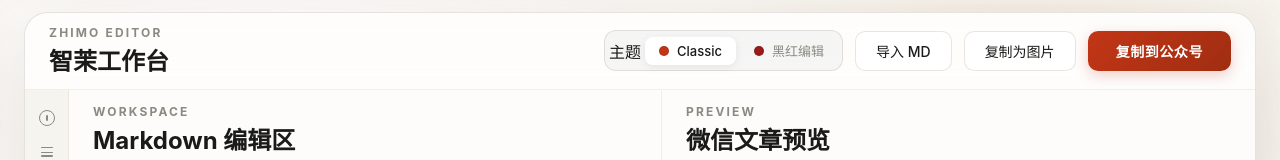
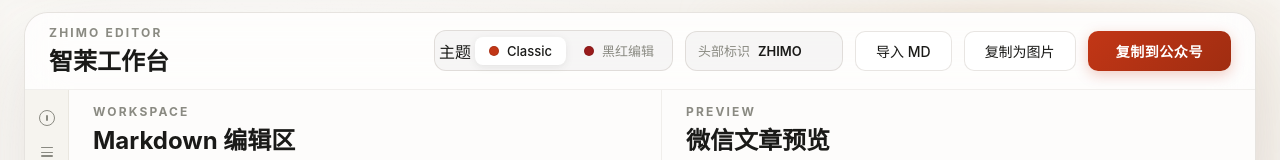
Before and after one commit to SherryBX/ZHIMOwriter, a React (Vite) app: page / in a window 1280 px wide. Shown: the top 160 px of the page. Built offline with nearby package versions, Linux system fonts and the light colour scheme.

Commit message:
feat: 支持自定义顶部头部标识(ZHIMO)

```diff
--- a/src/App.tsx
+++ b/src/App.tsx
@@ -10,6 +10,8 @@
 
 const defaultCopyButtonLabel = "复制到公众号";
 const themeStorageKey = "zhimo:theme";
+const labelStorageKey = "zhimo:articleLabel";
+const defaultArticleLabel = "ZHIMO";
 
 function readPersistedTheme(): ThemeId {
   if (typeof window === "undefined") {
@@ -23,11 +25,23 @@
   }
 }
 
+function readPersistedLabel(): string {
+  if (typeof window === "undefined") {
+    return defaultArticleLabel;
+  }
+  try {
+    return window.localStorage.getItem(labelStorageKey) || defaultArticleLabel;
+  } catch {
+    return defaultArticleLabel;
+  }
+}
+
 function App() {
   const [markdown, setMarkdown] = useState(initialMarkdown);
   const [copyButtonLabel, setCopyButtonLabel] = useState(defaultCopyButtonLabel);
   const [copyImageButtonLabel, setCopyImageButtonLabel] = useState("复制为图片");
   const [theme, setTheme] = useState<ThemeId>(() => readPersistedTheme());
+  const [articleLabel, setArticleLabel] = useState<string>(() => readPersistedLabel());
   const deferredMarkdown = useDeferredValue(markdown);
 
   const editorScrollRef = useRef<HTMLTextAreaElement>(null);
@@ -76,9 +90,17 @@
     }
   }, [theme]);
 
+  useEffect(() => {
+    try {
+      window.localStorage.setItem(labelStorageKey, articleLabel);
+    } catch {
+      /* ignore persistence errors */
+    }
+  }, [articleLabel]);
+
   async function handleCopyToWechat() {
     try {
-      await copyWechatContent(markdown, theme);
+      await copyWechatContent(markdown, theme, undefined, articleLabel);
       setCopyButtonLabel("已复制");
       window.setTimeout(() => setCopyButtonLabel(defaultCopyButtonLabel), 1800);
     } catch {
@@ -108,10 +130,12 @@
           copyButtonLabel={copyButtonLabel}
           copyImageButtonLabel={copyImageButtonLabel}
           themeId={theme}
+          articleLabel={articleLabel}
           onImportMarkdown={setMarkdown}
           onCopyToWechat={handleCopyToWechat}
           onCopyAsImage={handleCopyAsImage}
           onThemeChange={setTheme}
+          onArticleLabelChange={setArticleLabel}
         />
         <div className="editor-layout">
           <ToolbarSidebar
@@ -129,6 +153,7 @@
           <PreviewPanel
             markdown={deferredMarkdown}
             theme={theme}
+            articleLabel={articleLabel}
             scrollRef={previewScrollRef}
             onScroll={() => handleScroll("preview")}
             onWheel={(e) => handleWheel(e, "preview")}
--- a/src/components/editor-shell/AppHeader.tsx
+++ b/src/components/editor-shell/AppHeader.tsx
@@ -5,10 +5,12 @@
   copyButtonLabel: string;
   copyImageButtonLabel: string;
   themeId: ThemeId;
+  articleLabel: string;
   onImportMarkdown: (markdown: string) => void;
   onCopyToWechat: () => void | Promise<void>;
   onCopyAsImage: () => void | Promise<void>;
   onThemeChange: (theme: ThemeId) => void;
+  onArticleLabelChange: (label: string) => void;
 };
 
 function readMarkdownFile(file: File) {
@@ -26,10 +28,12 @@
   copyButtonLabel,
   copyImageButtonLabel,
   themeId,
+  articleLabel,
   onImportMarkdown,
   onCopyToWechat,
   onCopyAsImage,
   onThemeChange,
+  onArticleLabelChange,
 }: AppHeaderProps) {
   const fileInputId = "markdown-import-input";
 
@@ -70,6 +74,17 @@
             </button>
           ))}
         </div>
+        <div className="article-label-picker">
+          <span className="article-label-picker__label">头部标识</span>
+          <input
+            type="text"
+            className="article-label-picker__input"
+            value={articleLabel}
+            onChange={(e) => onArticleLabelChange(e.target.value)}
+            placeholder="ZHIMO"
+            maxLength={12}
+          />
+        </div>
         <label className="ghost-button app-header__import" htmlFor={fileInputId}>
           {"导入 MD"}
         </label>
--- a/src/components/editor-shell/PreviewPanel.tsx
+++ b/src/components/editor-shell/PreviewPanel.tsx
@@ -5,12 +5,13 @@
 type PreviewPanelProps = {
   markdown: string;
   theme: ThemeId;
+  articleLabel: string;
   scrollRef: RefObject<HTMLDivElement | null>;
   onScroll: () => void;
   onWheel: (event: WheelEvent<HTMLDivElement>) => void;
 };
 
-function PreviewPanel({ markdown, theme, scrollRef, onScroll, onWheel }: PreviewPanelProps) {
+function PreviewPanel({ markdown, theme, articleLabel, scrollRef, onScroll, onWheel }: PreviewPanelProps) {
   return (
     <section className="preview-panel" aria-label="公众号预览区">
       <div className="panel-heading">
@@ -28,7 +29,7 @@
           onScroll={onScroll}
           onWheel={onWheel}
         >
-          <PreviewPhone markdown={markdown} theme={theme} />
+          <PreviewPhone markdown={markdown} theme={theme} articleLabel={articleLabel} />
         </div>
       </div>
     </section>
--- a/src/components/editor-shell/PreviewPhone.tsx
+++ b/src/components/editor-shell/PreviewPhone.tsx
@@ -6,11 +6,12 @@
 type PreviewPhoneProps = {
   markdown: string;
   theme?: ThemeId;
+  articleLabel?: string;
 };
 
-function PreviewPhone({ markdown, theme = defaultThemeId }: PreviewPhoneProps) {
+function PreviewPhone({ markdown, theme = defaultThemeId, articleLabel }: PreviewPhoneProps) {
   const articleRef = useRef<HTMLElement>(null);
-  const previewHtml = useMemo(() => renderPreviewHtml(markdown, theme), [markdown, theme]);
+  const previewHtml = useMemo(() => renderPreviewHtml(markdown, theme, articleLabel), [markdown, theme, articleLabel]);
 
   useEffect(() => {
     const article = articleRef.current;
--- a/src/styles/index.css
+++ b/src/styles/index.css
@@ -691,6 +691,42 @@
   flex-shrink: 0;
 }
 
+.article-label-picker {
+  display: inline-flex;
+  align-items: center;
+  gap: 8px;
+  padding: 4px 12px;
+  border: 1px solid var(--border-strong);
+  border-radius: 12px;
+  background: rgba(0, 0, 0, 0.03);
+  height: 40px;
+  box-sizing: border-box;
+}
+
+.article-label-picker__label {
+  font-size: 13px;
+  font-weight: 500;
+  color: var(--text-soft);
+  white-space: nowrap;
+}
+
+.article-label-picker__input {
+  border: none;
+  background: transparent;
+  color: var(--text-main);
+  font-size: 13px;
+  font-weight: 600;
+  width: 72px;
+  padding: 0;
+  outline: none;
+  font-family: inherit;
+}
+
+.article-label-picker__input::placeholder {
+  color: var(--text-soft);
+  font-weight: 400;
+}
+
 /* ============================================================ */
 /* Theme: blackred — editorial section system                   */
 /* signature moves: H2 auto-numbering · H3 prefix · Fig.N · ◆HR */
--- a/src/utils/markdownRenderer.ts
+++ b/src/utils/markdownRenderer.ts
@@ -3,7 +3,7 @@
 import { isImageFailed, normalizeMarkdownImageSource, resolvePreviewImageSrc } from "./imagePath";
 import { getTheme, type ThemeId } from "../themes/themes";
 
-const topArticleLabel = "ZHIMO";
+const defaultArticleLabel = "ZHIMO";
 
 function escapeAttribute(value: string) {
   return value
@@ -163,35 +163,35 @@
 }
 
 
-export function renderPreviewHtml(markdown: string, themeId: ThemeId = "classic") {
+export function renderPreviewHtml(markdown: string, themeId: ThemeId = "classic", articleLabel: string = defaultArticleLabel) {
   const normalized = normalizeMarkdownForRender(markdown);
   const content = previewMarkdown.render(normalized);
   const theme = getTheme(themeId);
 
   if (theme.headerFooterVisible) {
-    const header = `<section class="wechat-article__header"><span class="wechat-article__header-line-inner"></span><span class="wechat-article__header-text">${topArticleLabel}</span><span class="wechat-article__header-line-inner"></span></section>`;
+    const header = `<section class="wechat-article__header"><span class="wechat-article__header-line-inner"></span><span class="wechat-article__header-text">${articleLabel}</span><span class="wechat-article__header-line-inner"></span></section>`;
     const footer = `<section class="wechat-article__footer"><span class="wechat-article__header-line-inner"></span><span class="wechat-article__header-text">END</span><span class="wechat-article__header-line-inner"></span></section>`;
     return decoratePreviewMarkup(`${header}${content}${footer}`);
   }
 
   // Restore original top tag and divider for themes like Classic
-  const topTag = `<div class="wechat-article__top-tag">${topArticleLabel}</div>`;
+  const topTag = `<div class="wechat-article__top-tag">${articleLabel}</div>`;
   const topDivider = theme.topDividerVisible ? `<div class="wechat-article__top-divider"></div>` : "";
   return decoratePreviewMarkup(`${topTag}${topDivider}${content}`);
 }
 
-export function renderStandardMarkdownHtml(markdown: string, themeId: ThemeId = "classic") {
+export function renderStandardMarkdownHtml(markdown: string, themeId: ThemeId = "classic", articleLabel: string = defaultArticleLabel) {
   const normalized = normalizeMarkdownForRender(markdown);
   const content = standardMarkdown.render(normalized);
   const theme = getTheme(themeId);
 
   if (theme.headerFooterVisible) {
-    const header = `<section class="wechat-article__header"><span class="wechat-article__header-line-inner"></span><span class="wechat-article__header-text">${topArticleLabel}</span><span class="wechat-article__header-line-inner"></span></section>`;
+    const header = `<section class="wechat-article__header"><span class="wechat-article__header-line-inner"></span><span class="wechat-article__header-text">${articleLabel}</span><span class="wechat-article__header-line-inner"></span></section>`;
     const footer = `<section class="wechat-article__footer"><span class="wechat-article__header-line-inner"></span><span class="wechat-article__header-text">END</span><span class="wechat-article__header-line-inner"></span></section>`;
     return `${header}${content}${footer}`;
   }
 
-  const topTag = `<div class="wechat-article__top-tag">${topArticleLabel}</div>`;
+  const topTag = `<div class="wechat-article__top-tag">${articleLabel}</div>`;
   const topDivider = theme.topDividerVisible ? `<div class="wechat-article__top-divider"></div>` : "";
   return `${topTag}${topDivider}${content}`;
 }
```
Also changed, not shown: src/utils/wechatClipboard.ts (+8 -3 lines), 1 other file (tests, documents, lock files or other folders).
